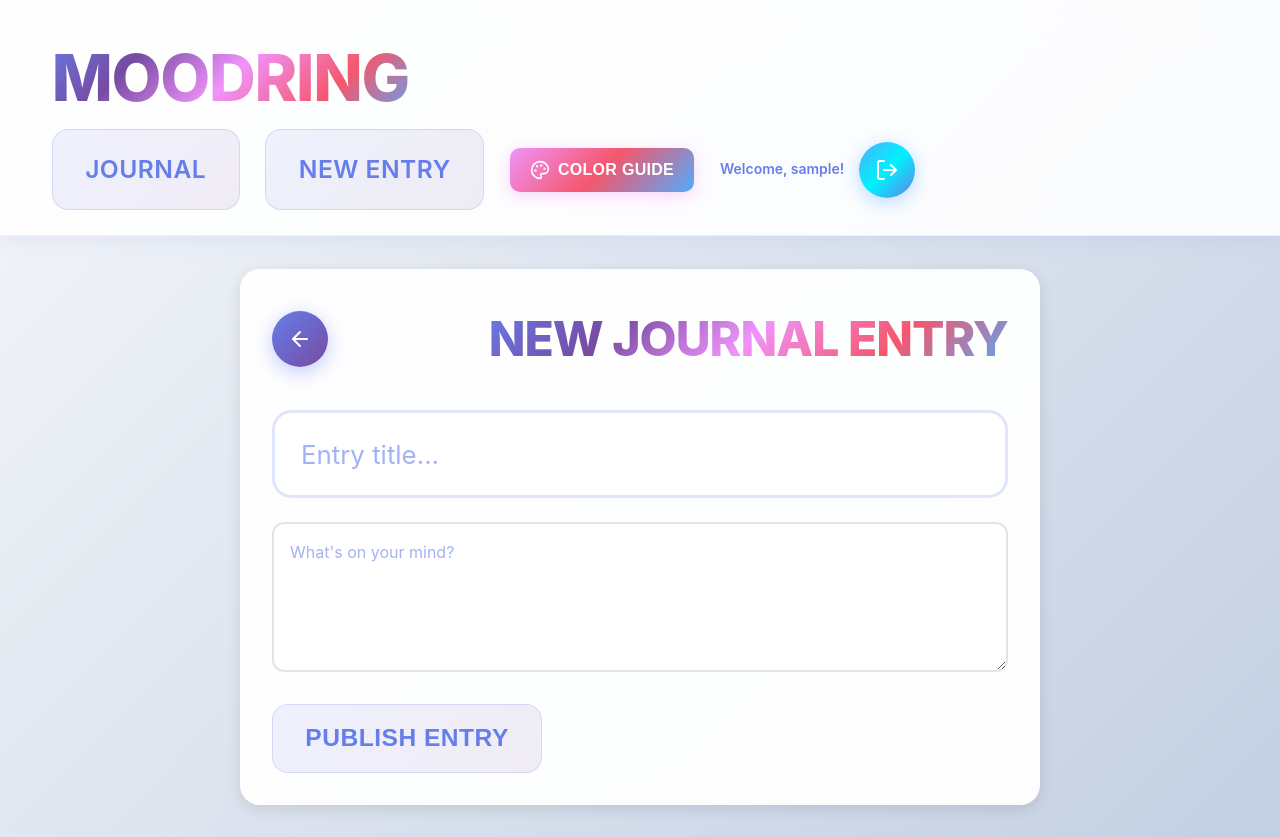
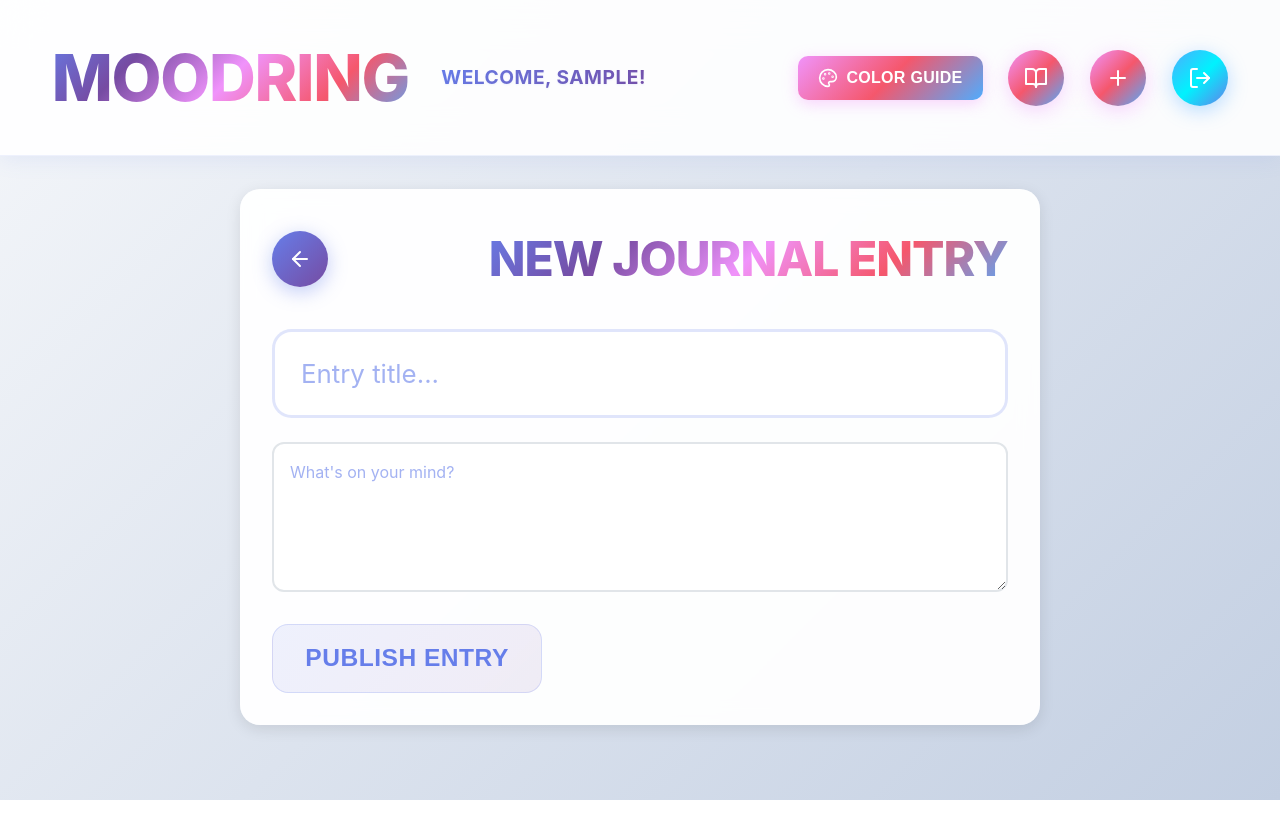
Before and after one commit to ThisbeSchoJo/moodring, a React (Create React App) app in the folder client/: page /new in a window 1280 px wide. After the commit the page ends 800 px from the top, so only its background shows below. Built offline with nearby package versions, Linux system fonts and the light colour scheme; sample sign-in values are in the browser's storage.

Commit message:
played with styling a bit - made entries larger, moved welcome message, changed navbar buttons to icons

```diff
--- a/client/src/components/Header.js
+++ b/client/src/components/Header.js
@@ -2,7 +2,7 @@ import React, { useState } from "react";
 import { Link, useNavigate } from "react-router-dom";
 import { useAuth } from "../context/AuthContext";
 import MoodLegend from "./MoodLegend";
-import { Palette } from "lucide-react";
+import { Palette, BookOpen, Plus } from "lucide-react";
 import "../styling/header.css";
 
 const Header = () => {
@@ -18,18 +18,15 @@ const Header = () => {
   return (
     <header className="header">
       <div className="header-content">
-        <Link to="/" className="logo">
-          <h1>MoodRing</h1>
-        </Link>
+        <div className="logo-section">
+          <Link to="/" className="logo">
+            <h1>MoodRing</h1>
+          </Link>
+          {user && <span className="username">Welcome, {user.username}!</span>}
+        </div>
         <nav className="nav">
           {user ? (
             <>
-              <Link to="/" className="nav-link">
-                <span>Journal</span>
-              </Link>
-              <Link to="/new" className="nav-link">
-                <span>New Entry</span>
-              </Link>
               <button
                 className="legend-button"
                 onClick={() => setShowLegend(true)}
@@ -38,8 +35,13 @@ const Header = () => {
                 <Palette size={20} />
                 Color Guide
               </button>
+              <Link to="/" className="nav-icon-button" title="Journal">
+                <BookOpen size={20} />
+              </Link>
+              <Link to="/new" className="nav-icon-button" title="New Entry">
+                <Plus size={20} />
+              </Link>
               <div className="user-section">
-                <span className="username">Welcome, {user.username}!</span>
                 <button
                   onClick={handleLogout}
                   className="logout-button"
--- a/client/src/components/Journal.js
+++ b/client/src/components/Journal.js
@@ -124,9 +124,10 @@ const Journal = () => {
                   style={{
                     padding:
                       index === 0
-                        ? "32px 48px 32px 48px"
-                        : "32px 48px 32px 48px",
-                    margin: "0 48px 16px 48px",
+                        ? "38.832px 58.248px 38.832px 58.248px" /* 24 * 1.618 ≈ 38.832, 36 * 1.618 ≈ 58.248 */
+                        : "38.832px 58.248px 38.832px 58.248px",
+                    margin:
+                      "0 58.248px 19.416px 58.248px" /* 36 * 1.618 ≈ 58.248, 12 * 1.618 ≈ 19.416 */,
                   }}
                 >
                   <div
@@ -134,15 +135,15 @@ const Journal = () => {
                       display: "flex",
                       justifyContent: "space-between",
                       alignItems: "flex-start",
-                      gap: "16px",
-                      marginBottom: "16px",
+                      gap: "20.225px" /* 12.5 * 1.618 ≈ 20.225 */,
+                      marginBottom: "20.225px" /* 12.5 * 1.618 ≈ 20.225 */,
                     }}
                   >
                     <div
                       style={{
                         display: "flex",
                         flexDirection: "column",
-                        gap: "8px",
+                        gap: "10.113px" /* 6.25 * 1.618 ≈ 10.113 */,
                         flex: "1",
                       }}
                     >
@@ -150,7 +151,7 @@ const Journal = () => {
                         style={{
                           color: "#1a252f",
                           textDecoration: "none",
-                          fontSize: "1.5rem",
+                          fontSize: "2.023rem" /* 1.25 * 1.618 ≈ 2.023 */,
                           fontWeight: "800",
                           textTransform: "uppercase",
                         }}
@@ -159,7 +160,7 @@ const Journal = () => {
                       </div>
                       <div
                         style={{
-                          fontSize: "1rem",
+                          fontSize: "1.309rem" /* 0.809 * 1.618 ≈ 1.309 */,
                           color: "#1a252f",
                           fontWeight: "700",
                           opacity: "0.9",
@@ -181,9 +182,9 @@ const Journal = () => {
                       style={{
                         display: "flex",
                         flexWrap: "wrap",
-                        gap: "6px",
+                        gap: "8.09px" /* 5 * 1.618 ≈ 8.09 */,
                         justifyContent: "flex-end",
-                        maxWidth: "400px",
+                        maxWidth: "485.4px" /* 300 * 1.618 ≈ 485.4 */,
                       }}
                     >
                       {moods.map((mood, moodIndex) => (
@@ -192,17 +193,18 @@ const Journal = () => {
                           style={{
                             background: getMoodColors(mood).gradient,
                             color: "#ffffff",
-                            padding: "8px 12px",
-                            borderRadius: "12px",
-                            fontSize: "1.2rem",
+                            padding:
+                              "10.113px 15.17px" /* 6.25 * 1.618 ≈ 10.113, 9.375 * 1.618 ≈ 15.17 */,
+                            borderRadius: "15.17px" /* 9.375 * 1.618 ≈ 15.17 */,
+                            fontSize: "1.571rem" /* 0.971 * 1.618 ≈ 1.571 */,
                             fontWeight: "600",
                             display: "flex",
                             alignItems: "center",
-                            boxShadow: "0 2px 8px rgba(0,0,0,0.1)",
+                            boxShadow: "0 2.5px 10px rgba(0,0,0,0.1)",
                             border: "1px solid rgba(255,255,255,0.3)",
                             textTransform: "uppercase",
                             whiteSpace: "nowrap",
-                            textShadow: "0 1px 2px rgba(0,0,0,0.3)",
+                            textShadow: "0 1.25px 2.5px rgba(0,0,0,0.3)",
                           }}
                         >
                           {mood}
@@ -214,7 +216,7 @@ const Journal = () => {
                     style={{
                       color: "#1a252f",
                       lineHeight: "1.6",
-                      fontSize: "1.3rem",
+                      fontSize: "1.702rem" /* 1.052 * 1.618 ≈ 1.702 */,
                       fontWeight: "600",
                     }}
                   >
--- a/client/src/styling/header.css
+++ b/client/src/styling/header.css
@@ -1,13 +1,92 @@
 .user-section {
   display: flex;
   align-items: center;
-  gap: 15px;
+  gap: 24.27px; /* 15 * 1.618 ≈ 24.27 */
+}
+
+.logo-section {
+  display: flex;
+  align-items: center;
+  gap: 32.36px; /* 20 * 1.618 ≈ 32.36 */
 }
 
 .username {
   color: #667eea;
-  font-weight: 600;
-  font-size: 14px;
+  font-weight: 700;
+  font-size: 1.2rem;
+  text-transform: uppercase;
+  letter-spacing: 0.5px;
+  background: linear-gradient(135deg, #667eea 0%, #764ba2 100%);
+  -webkit-background-clip: text;
+  -webkit-text-fill-color: transparent;
+  background-clip: text;
+  text-shadow: 0 1px 2px rgba(102, 126, 234, 0.1);
+}
+
+.nav-icon-button {
+  background: linear-gradient(135deg, #f093fb 0%, #f5576c 50%, #4facfe 100%);
+  color: white;
+  border: none;
+  padding: 12px;
+  border-radius: 50%;
+  cursor: pointer;
+  transition: all 0.4s ease;
+  box-shadow: 0 3px 12px rgba(240, 147, 251, 0.4);
+  position: relative;
+  overflow: hidden;
+  display: flex;
+  align-items: center;
+  justify-content: center;
+  width: 44px;
+  height: 44px;
+  text-decoration: none;
+}
+
+@media (min-width: 768px) {
+  .nav-icon-button {
+    padding: 16px;
+    width: 56px;
+    height: 56px;
+    box-shadow: 0 4.854px 19.416px rgba(240, 147, 251, 0.4); /* 3 * 1.618 ≈ 4.854, 12 * 1.618 ≈ 19.416 */
+  }
+
+  .nav-icon-button svg {
+    width: 24px;
+    height: 24px;
+  }
+}
+
+.nav-icon-button::before {
+  content: "";
+  position: absolute;
+  top: 0;
+  left: -100%;
+  width: 100%;
+  height: 100%;
+  background: linear-gradient(
+    90deg,
+    transparent,
+    rgba(255, 255, 255, 0.2),
+    transparent
+  );
+  transition: left 0.5s ease;
+}
+
+.nav-icon-button:hover {
+  transform: translateY(-1px);
+  box-shadow: 0 5px 15px rgba(240, 147, 251, 0.6);
+  background: linear-gradient(135deg, #e91e63 0%, #f06292 50%, #64b5f6 100%);
+}
+
+@media (min-width: 768px) {
+  .nav-icon-button:hover {
+    transform: translateY(-1.618px); /* 1 * 1.618 ≈ 1.618 */
+    box-shadow: 0 8.09px 24.27px rgba(240, 147, 251, 0.6); /* 5 * 1.618 ≈ 8.09, 15 * 1.618 ≈ 24.27 */
+  }
+}
+
+.nav-icon-button:hover::before {
+  left: 100%;
 }
 
 .logout-button {
--- a/client/src/styling/journal.css
+++ b/client/src/styling/journal.css
@@ -71,20 +71,20 @@
   background: linear-gradient(135deg, #f093fb 0%, #f5576c 50%, #4facfe 100%);
   color: white;
   border: none;
-  padding: 12px 20px;
-  border-radius: 10px;
+  padding: 12px 20px; /* 7.5 * 1.618 ≈ 12, 12.5 * 1.618 ≈ 20 */
+  border-radius: 10px; /* 6 * 1.618 ≈ 10 */
   cursor: pointer;
   font-weight: 600;
-  font-size: 1rem;
+  font-size: 1rem; /* 0.618 * 1.618 ≈ 1 */
   transition: all 0.4s ease;
-  box-shadow: 0 4px 15px rgba(240, 147, 251, 0.4);
+  box-shadow: 0 4px 15px rgba(240, 147, 251, 0.4); /* 2.5 * 1.618 ≈ 4, 9 * 1.618 ≈ 15 */
   text-transform: uppercase;
-  letter-spacing: 0.3px;
+  letter-spacing: 0.3px; /* 0.185 * 1.618 ≈ 0.3 */
   position: relative;
   overflow: hidden;
   display: flex;
   align-items: center;
-  gap: 8px;
+  gap: 8px; /* 5 * 1.618 ≈ 8 */
 }
 
 .legend-button::before {
```
